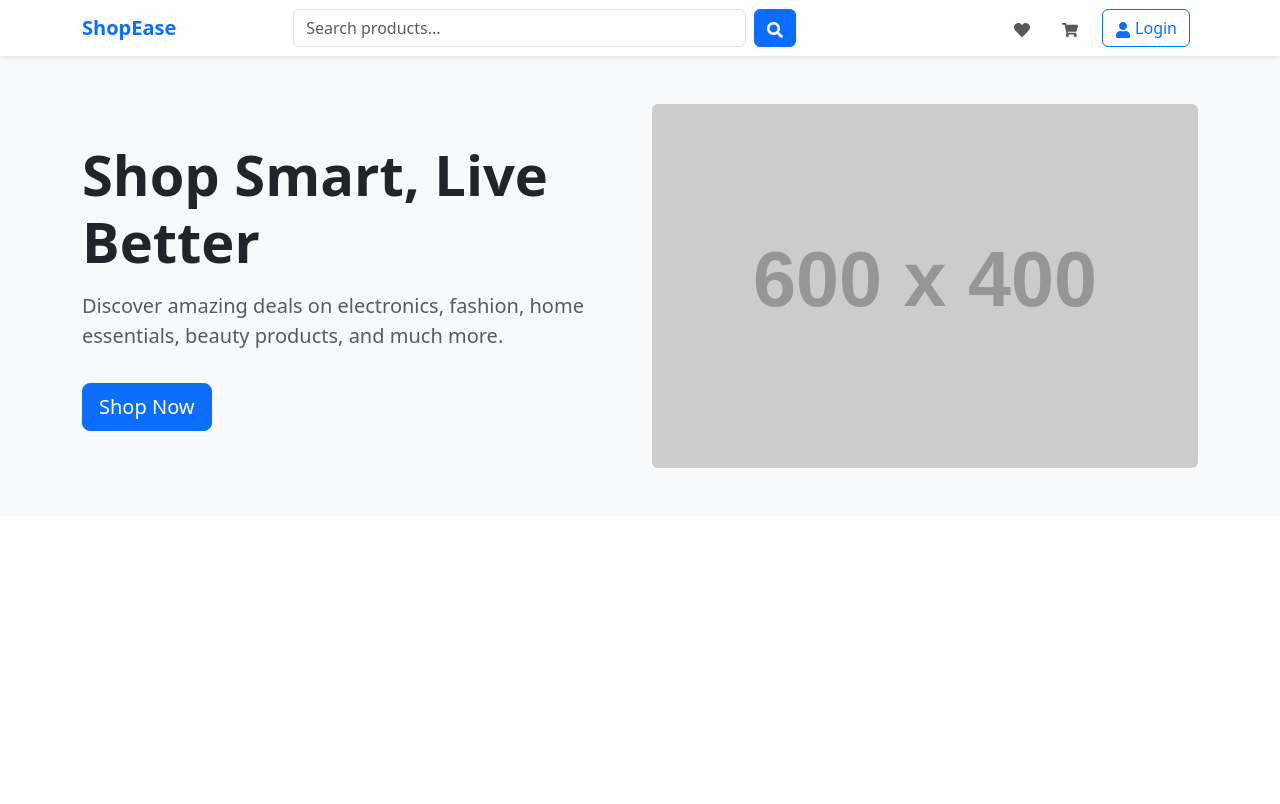
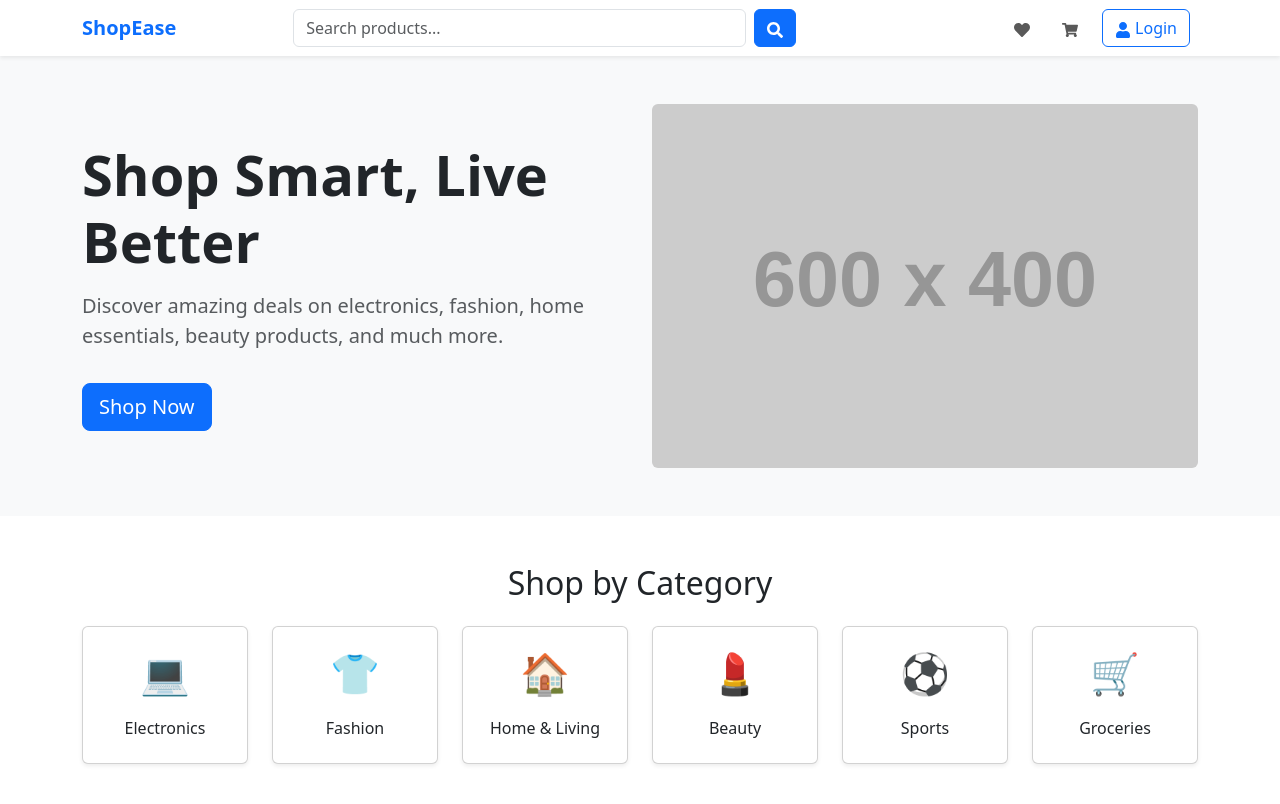
Before and after one commit to Rashini0926/ecommerce-platform, a React app in the folder frontend/: page / in a window 1280 px wide. Shown: the top 804 px of the page. Built offline with nearby package versions, Linux system fonts and the light colour scheme; the HTML template or start-up script is replaced by a standard one.

Commit message:
feat: add homepage category section

```diff
--- /dev/null
+++ b/frontend/src/components/home/Categories.jsx
@@ -0,0 +1,31 @@
+const categories = [
+  { id: 1, name: "Electronics", icon: "💻" },
+  { id: 2, name: "Fashion", icon: "👕" },
+  { id: 3, name: "Home & Living", icon: "🏠" },
+  { id: 4, name: "Beauty", icon: "💄" },
+  { id: 5, name: "Sports", icon: "⚽" },
+  { id: 6, name: "Groceries", icon: "🛒" },
+];
+
+function Categories() {
+  return (
+    <section className="container py-5">
+      <h2 className="text-center mb-4">Shop by Category</h2>
+
+      <div className="row">
+        {categories.map((category) => (
+          <div className="col-md-4 col-lg-2 mb-4" key={category.id}>
+            <div className="card text-center shadow-sm h-100">
+              <div className="card-body">
+                <div style={{ fontSize: "40px" }}>{category.icon}</div>
+                <h6 className="mt-3">{category.name}</h6>
+              </div>
+            </div>
+          </div>
+        ))}
+      </div>
+    </section>
+  );
+}
+
+export default Categories;
--- a/frontend/src/pages/Home.jsx
+++ b/frontend/src/pages/Home.jsx
@@ -1,11 +1,13 @@
 import Navbar from "../components/layout/Navbar";
 import Hero from "../components/home/Hero";
+import Categories from "../components/home/Categories";
 
 function Home() {
   return (
     <>
       <Navbar />
       <Hero />
+      <Categories />
     </>
   );
 }
```
